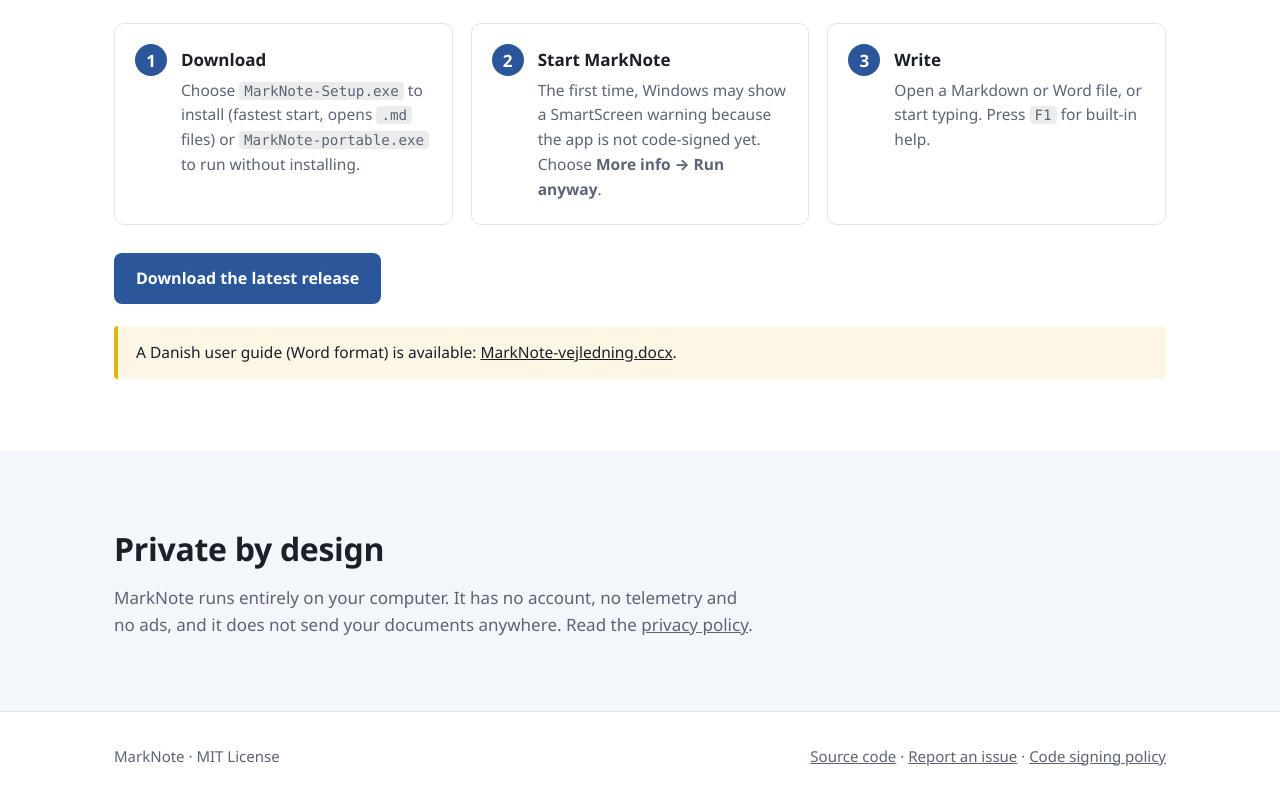
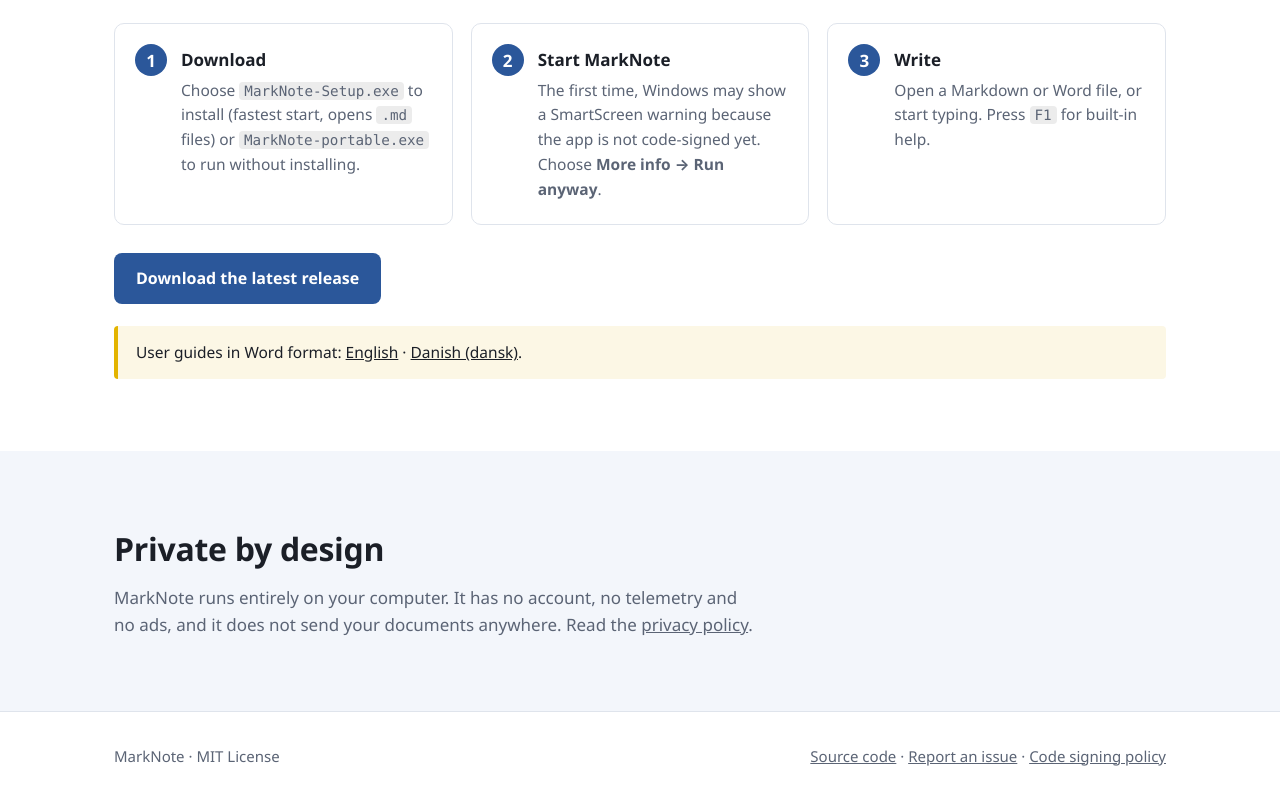
Before and after one commit to Cphmartinus/marknote, an Electron app: page docs/index.html in a window 1280 px wide. Shown: the part 2376-3176 px from the top of the page. Drawn offline with Linux system fonts and the light colour scheme.

Commit message:
Add English user guide and link both guides
Co-Authored-By: Claude Opus 5.5 <noreply@anthropic.com>
Claude-Session: https://claude.ai/code/session_016gS9DNNef4YTmnPtk3zvA3

```diff
--- a/docs/index.html
+++ b/docs/index.html
@@ -140,7 +140,7 @@
       <div class="step"><h3>Write</h3><p>Open a Markdown or Word file, or start typing. Press <code>F1</code> for built-in help.</p></div>
     </div>
     <p style="margin-top:28px"><a class="btn primary" style="background:var(--blue);color:#fff" href="https://github.com/Cphmartinus/marknote/releases/latest">Download the latest release</a></p>
-    <div class="note">A Danish user guide (Word format) is available: <a href="MarkNote-vejledning.docx">MarkNote-vejledning.docx</a>.</div>
+    <div class="note">User guides in Word format: <a href="MarkNote-user-guide.docx">English</a> · <a href="MarkNote-vejledning.docx">Danish (dansk)</a>.</div>
   </div>
 </section>
 
```
Also changed, not shown: README.md, 1 other file.
